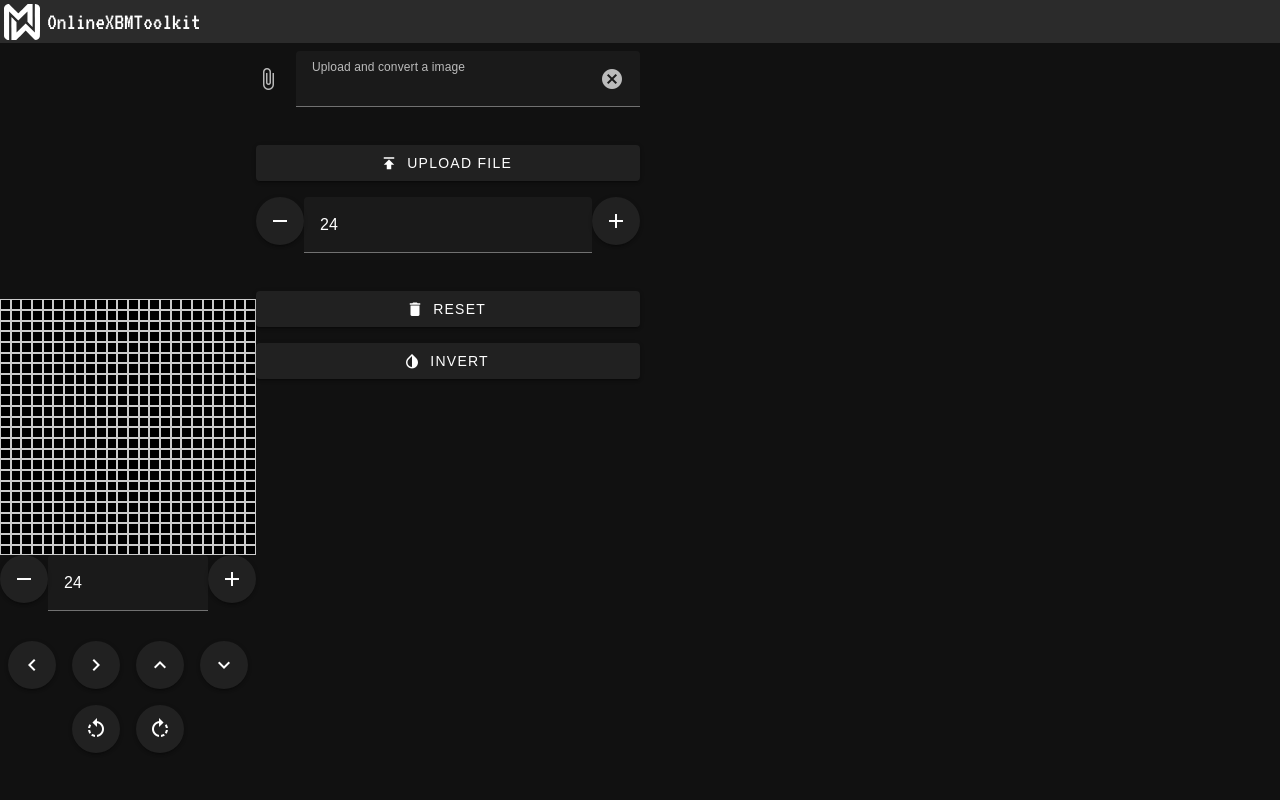
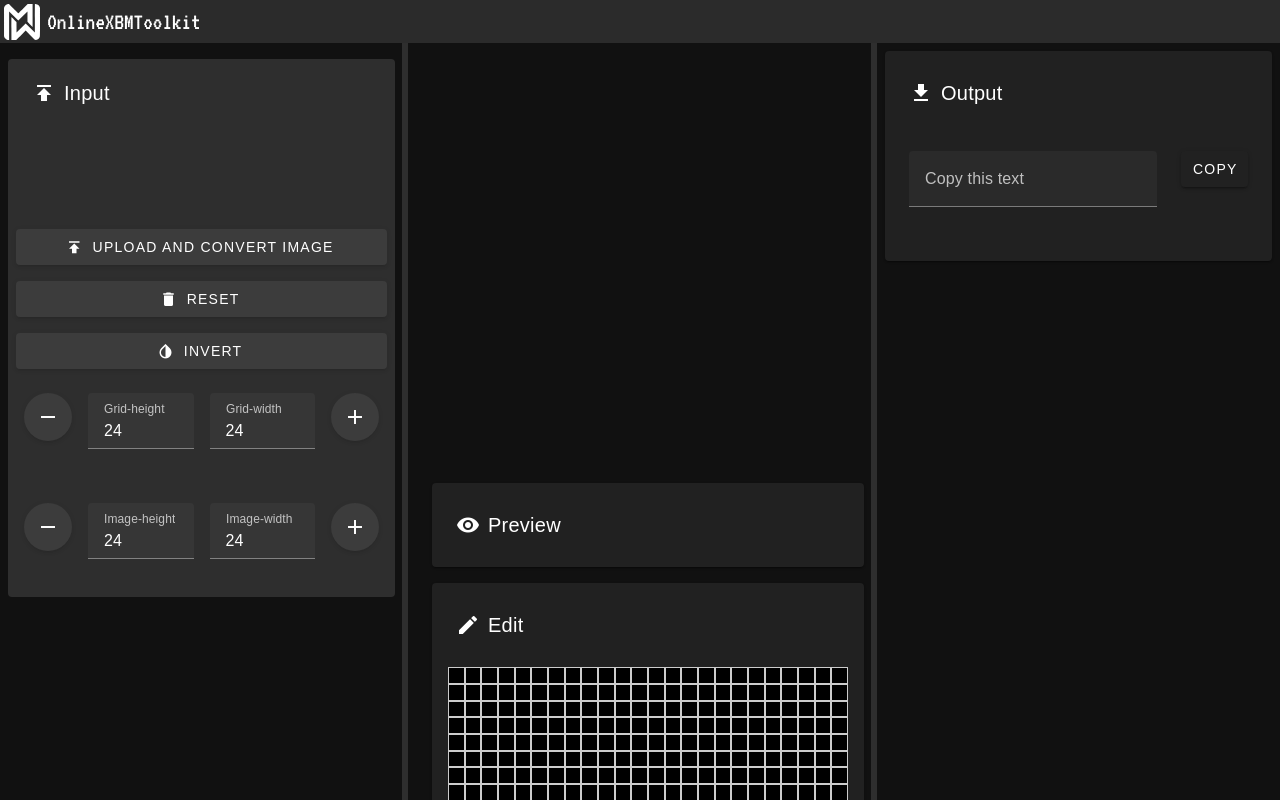
Before and after one commit to miwied/OnlineXBMToolkit, a Vue app in the folder OnlineXBMToolkit/: page / in a window 1280 px wide. Shown: the top 800 px of the page. Built offline with nearby package versions, Linux system fonts and the light colour scheme.

Commit message:
working on ux / ui

```diff
--- a/OnlineXBMToolkit/src/views/HomeView.vue
+++ b/OnlineXBMToolkit/src/views/HomeView.vue
@@ -1,18 +1,33 @@
 <template>
     <div class="xbm-tool-container">
-        <div class="viewer-editor-container">
-            <xbmViewer ref="xbmViewer" class="icon-container upper-icon" :xbmArray="xbmArray" :gridWidth="gridSize"
-                :gridHeight="gridSize" />
-
-            <xbmEditor ref="xbmEditor" class="icon-container" :xbmArray="xbmArray" :gridWidth="gridSize"
-                :gridHeight="gridSize" @update-array="updateArray" />
-
+        <v-card prepend-icon="mdi-publish" title="Input" class="card-container" variant="tonal">
+            <v-file-input ref="fileInput" style="opacity : 0;" v-model="originalImage" @change="handleFileChange"
+                accept=".svg, .png, .jpg, .jpeg"></v-file-input>
+            <v-btn @click="handleUpload" prepend-icon="mdi-publish">Upload and convert image</v-btn>
+            <v-btn @click="reset" prepend-icon="mdi-delete"> Reset </v-btn>
+            <v-btn @click="invert" prepend-icon="mdi-invert-colors"> Invert </v-btn>
             <div class="size-inputs">
                 <v-btn @click="scaleGridDown" icon="mdi-minus"></v-btn>
-                <v-text-field placeholder="Size" v-model="gridSize" center-affix></v-text-field>
+                <v-text-field label="Grid-height" placeholder="Size" v-model="gridHeight"></v-text-field>
+                <v-text-field label="Grid-width" placeholder="Size" v-model="gridWidth"></v-text-field>
                 <v-btn @click="scaleGridUp" icon="mdi-plus"></v-btn>
             </div>
-
+            <div class="size-inputs">
+                <v-btn @click="scaleImageDown" icon="mdi-minus"></v-btn>
+                <v-text-field label="Image-height" placeholder="Size" v-model="imageHeight"></v-text-field>
+                <v-text-field label="Image-width" placeholder="Size" v-model="imageWidth"></v-text-field>
+                <v-btn @click="scaleImageUp" icon="mdi-plus"></v-btn>
+            </div>
+        </v-card>
+        <v-divider :thickness="6" vertical></v-divider>
+        <div class="card-container">
+            <xbmViewer ref="xbmViewer" class="xbm-tool" :xbmArray="xbmArray" :gridWidth="gridWidth"
+                :gridHeight="gridHeight" />
+            <v-card prepend-icon="mdi-eye" title="Preview" class="card-container">
+            </v-card>
+            <v-card prepend-icon="mdi-pencil" title="Edit" class="card-container">
+                <xbmEditor ref="xbmEditor" class="xbm-tool" :xbmArray="xbmArray" :gridWidth="gridWidth"
+                    :gridHeight="gridHeight" @update-array="updateArray" />
                 <div class="editor-buttons">
                     <v-btn @click="shiftLeft" icon="mdi-chevron-left"></v-btn>
                     <v-btn @click="shiftRight" icon="mdi-chevron-right"></v-btn>
@@ -24,21 +39,26 @@
                     <v-btn @click="rotateRight" icon="mdi-rotate-right"></v-btn>
                 </div>
 
-            <xbmConverter ref="xbmConverter" :image="originalImage" :gridWidth="gridSize" :gridHeight="gridSize"
-                :imageWidth="imageSize" :imageHeight="imageSize" @xbm-array-converted="onConvertedXbmArray" />
+                <xbmConverter ref="xbmConverter" :image="originalImage" :gridWidth="gridWidth" :gridHeight="gridHeight"
+                    :imageWidth="imageWidth" :imageHeight="imageHeight" @xbm-array-converted="onConvertedXbmArray" />
+            </v-card>
         </div>
-        <div class="settings-container">
-            <v-file-input ref="fileInput" class="file-input" v-model="originalImage" label="Upload and convert a image"
-                @change="handleFileChange" accept=".svg, .png, .jpg, .jpeg" filled clearable></v-file-input>
-            <v-btn @click="handleUpload" prepend-icon="mdi-publish"> Upload file </v-btn>
-            <div class="size-inputs">
-                <v-btn @click="scaleImageDown" icon="mdi-minus"></v-btn>
-                <v-text-field placeholder="Size" v-model="imageSize" center-affix></v-text-field>
-                <v-btn @click="scaleImageUp" icon="mdi-plus"></v-btn>
-            </div>
-            <v-btn @click="reset" prepend-icon="mdi-delete"> Reset </v-btn>
-            <v-btn @click="invert" prepend-icon="mdi-invert-colors"> Invert </v-btn>
-        </div>
+        <v-divider :thickness="6" vertical></v-divider>
+
+        <v-card prepend-icon="mdi-download" title="Output" class="card-container">
+            <v-container>
+                <v-row>
+                    <v-col cols="12" sm="9">
+                        <v-text-field v-model="text" label="Copy this text" readonly></v-text-field>
+                    </v-col>
+                    <v-col cols="12" sm="3">
+                        <v-btn @click="copyText">
+                            Copy
+                        </v-btn>
+                    </v-col>
+                </v-row>
+            </v-container>
+        </v-card>
     </div>
 </template>
 
@@ -58,8 +78,10 @@ export default {
             xbmArray:
                 [],
             originalImage: '',
-            gridSize: 24,
-            imageSize: 24,
+            gridHeight: 24,
+            gridWidth: 24,
+            imageHeight: 24,
+            imageWidth: 24,
         };
     },
     methods: {
@@ -74,6 +96,7 @@ export default {
                 reader.onload = (e) => {
                     this.originalImage = e.target.result;
                     const img = new Image();
+                    console.log("test");
                     img.onload = () => {
                         this.$refs.xbmConverter.convertToXbm();
                     };
@@ -119,18 +142,33 @@ export default {
             this.$refs.xbmEditor.rotateRight()();
         },
         scaleGridUp() {
-            this.gridSize = this.gridSize + 1;
+            this.gridWidth++;
+            this.gridHeight++;
+            if (this.originalImage != null && this.originalImage != undefined) {
+                // this.$refs.xbmConverter.convertToXbm();
+            }
         },
         scaleGridDown() {
-            this.gridSize = this.gridSize - 1;
+            this.gridWidth--;
+            this.gridHeight--;
+            if (this.originalImage !== null && this.originalImage !== undefined) {
+                // this.$refs.xbmConverter.convertToXbm();
+            }
         },
         scaleImageUp() {
+            this.imageWidth++;
+            this.imageHeight++;
             this.imageSize = this.imageSize + 1;
+            if (this.originalImage !== null && this.originalImage !== undefined) {
                 this.$refs.xbmConverter.convertToXbm();
+            }
         },
         scaleImageDown() {
-            this.imageSize = this.imageSize - 1;
+            this.imageWidth--;
+            this.imageHeight--;
+            if (this.originalImage !== null && this.originalImage !== undefined) {
                 this.$refs.xbmConverter.convertToXbm();
+            }
         },
     }
 }
@@ -143,9 +181,17 @@ export default {
     flex-direction: row;
 }
 
+.xbm-tool {
+    width: 400px;
+}
+
 .size-inputs {
     display: flex;
     justify-content: center;
+}
+
+.size-inputs>* {
+    margin: 0.5rem;
 }
 
 .editor-buttons {
@@ -161,13 +207,18 @@ export default {
     justify-content: center;
 }
 
-.settings-container {
-    width: 30%;
+.card-container {
+    margin: 0.5rem;
+    padding: 0.5rem;
+    width: 100%;
+}
+
+.card-container {
     display: flex;
     flex-direction: column;
 }
 
-.settings-container>* {
+.card-container>* {
     margin-top: 0.5rem;
     margin-bottom: 0.5rem;
 }
```
Lines whose indentation alone changed are shown as unchanged.
